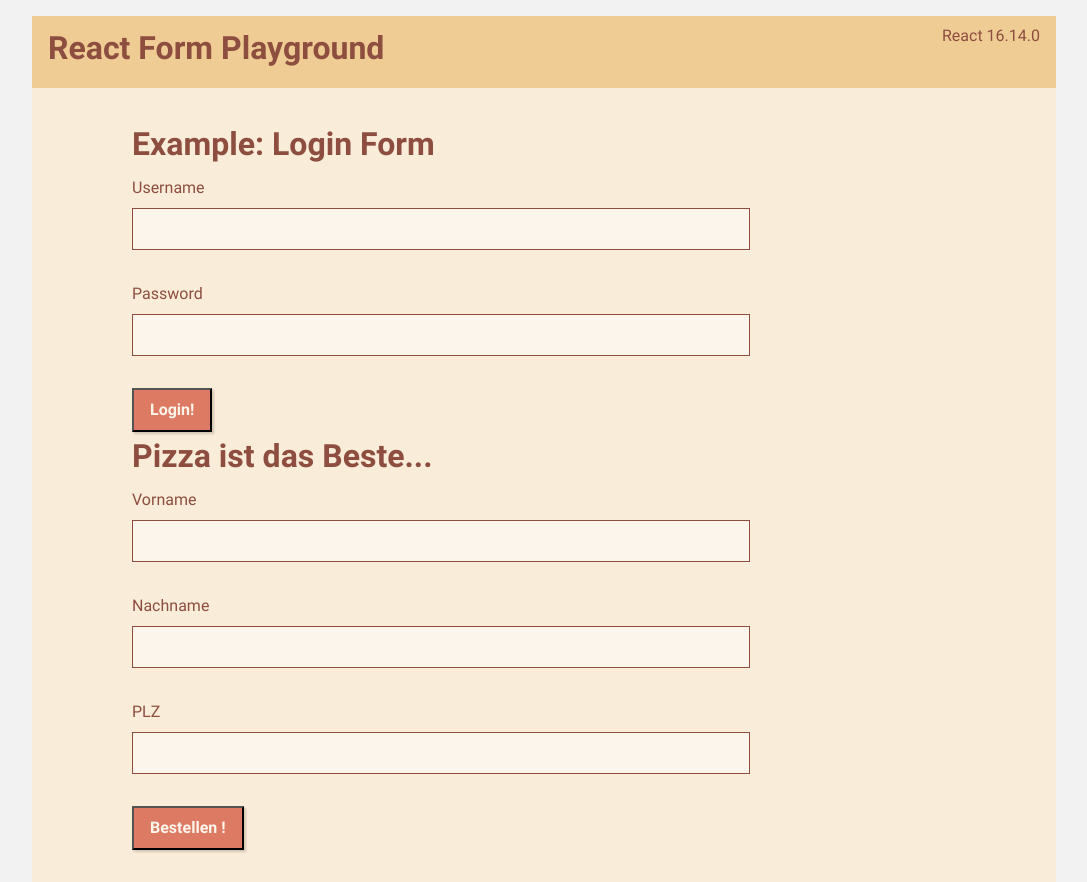
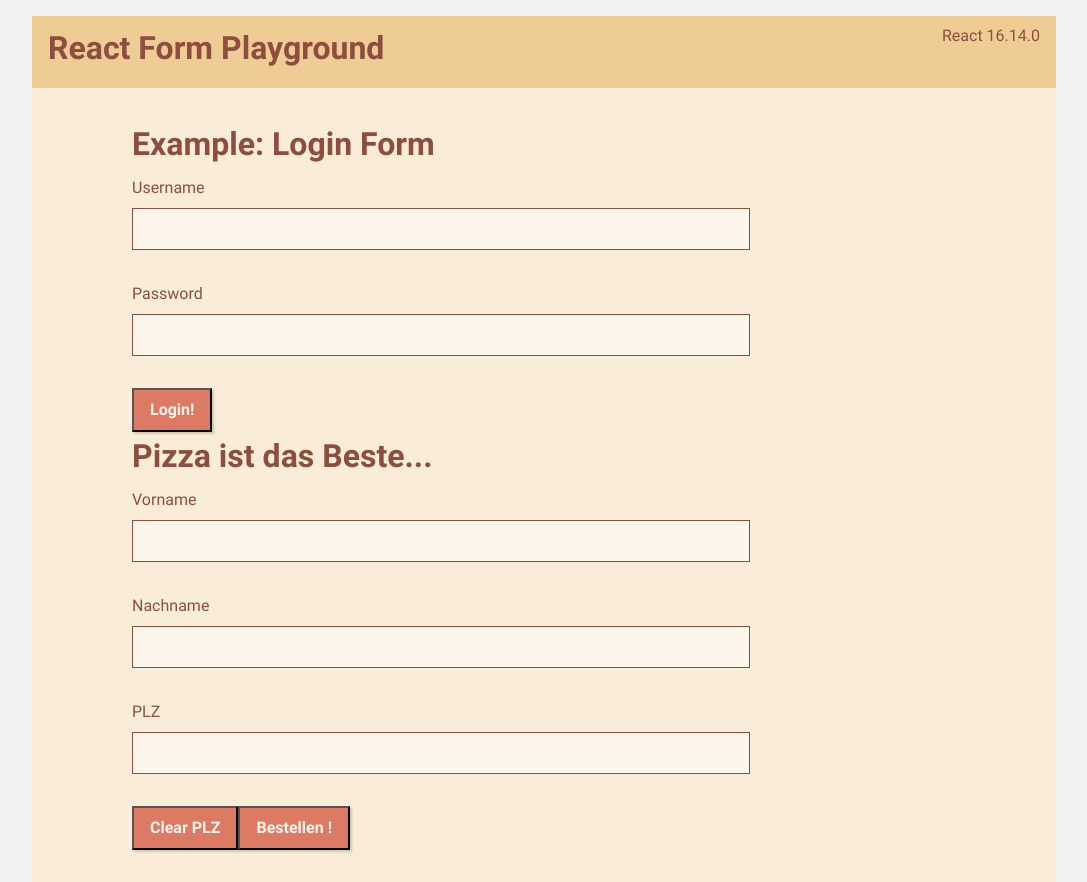
Before and after one commit to nilshartmann/form-playground, a React (Create React App) app: page / in a window 1280 px wide. Shown: the whole page, without its empty margins (96-1183 px from the left). Built offline with nearby package versions, Linux system fonts and the light colour scheme.

Commit message:
setValue

```diff
--- a/src/OrderForm.tsx
+++ b/src/OrderForm.tsx
@@ -54,6 +54,9 @@ export default function OrderForm() {
       <Input label="Vorname" {...vornameInput} />
       <Input label="Nachname" {...nachnameInput} />
       <Input label="PLZ" {...plzInput} />
+      <button onClick={() => overallFormState.setValue("plz", "")}>
+        Clear PLZ
+      </button>
       <button disabled={overallFormState.hasErrors} onClick={submit}>
         Bestellen !
       </button>
--- a/src/form/useForm.tsx
+++ b/src/form/useForm.tsx
@@ -123,7 +123,13 @@ export function useForm<FIELDS>(
     // "overall" form state
     {
       hasErrors: Object.keys(currentState.errors).length > 0,
-      values: currentState.values
+      values: currentState.values,
+      setValue: (fieldname: keyof FIELDS, value: string) =>
+        dispatch({
+          type: "valueChange",
+          field: fieldname as string,
+          newValue: value
+        })
     },
     [
       // individual fields
@@ -139,10 +145,14 @@ export function useForm<FIELDS>(
         };
       })
     ]
-  ] as [OverallState, FormFieldInput[]];
+  ] as [OverallState<FIELDS>, FormFieldInput[]];
 }
 
-type OverallState = { hasErrors: boolean; values: { [P: string]: string } };
+type OverallState<FIELDS> = {
+  hasErrors: boolean;
+  values: { [P: string]: string };
+  setValue: (field: keyof FIELDS, value: string) => void;
+};
 type FormFieldInput = {
   value: any;
   errorMessages: any;
```
